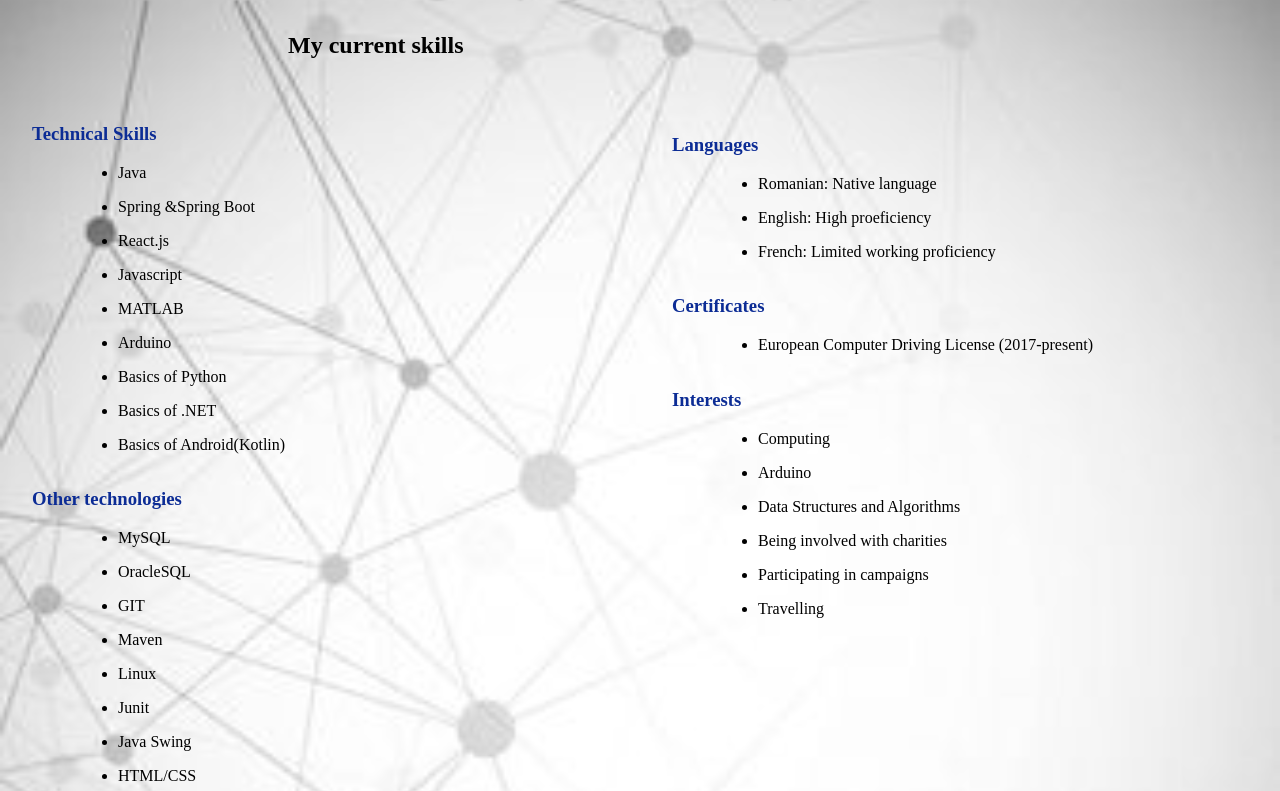
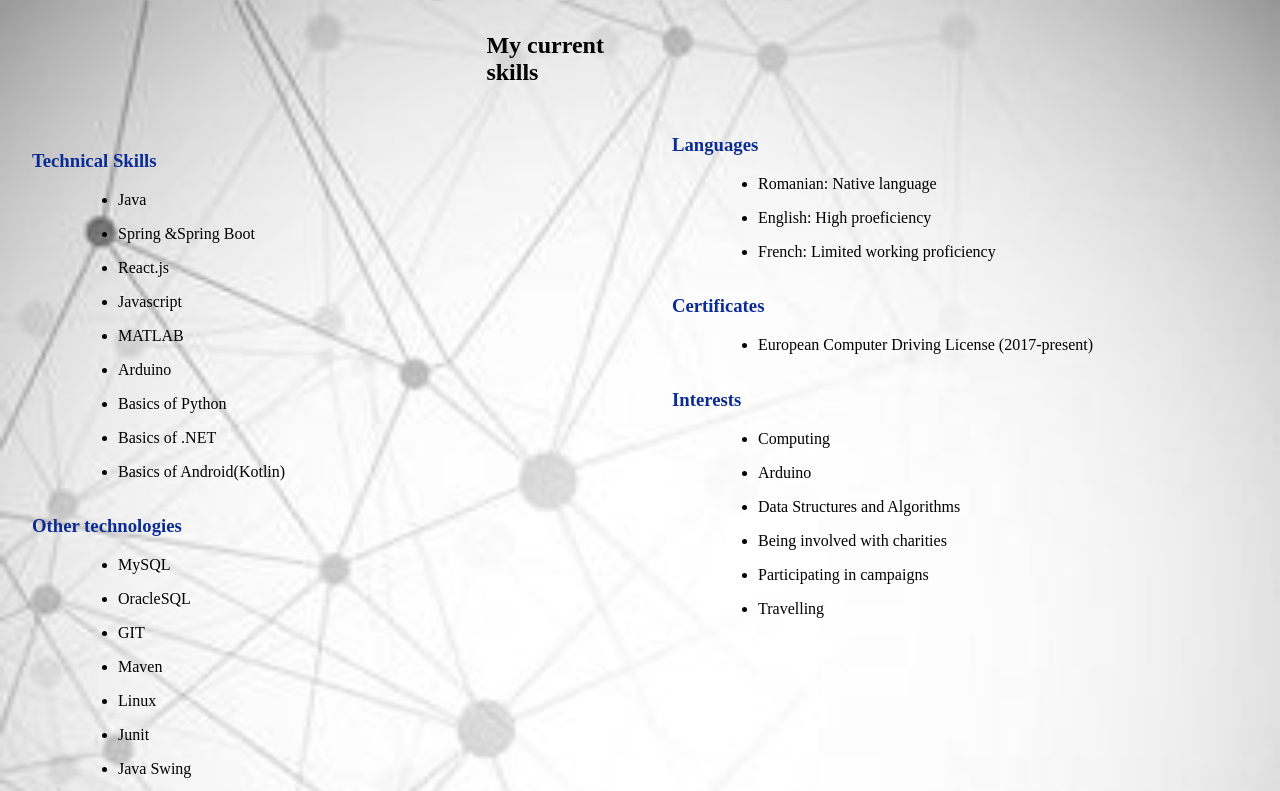
Before and after one commit to BalajCosmin/POCU-FE-2022, a plain HTML site: page skills.html in a window 1280 px wide. Shown: the top 791 px of the page. Drawn offline with Linux system fonts and the light colour scheme.

Commit message:
updated skills title

```diff
--- a/skillsStyle.css
+++ b/skillsStyle.css
@@ -37,7 +37,7 @@ div.containerLeft {
 
   h1{
     margin-top: 5%;
-    margin-left: 45%;
+    margin-left: 76%;
     margin-bottom: 10%;
 
   }
```
